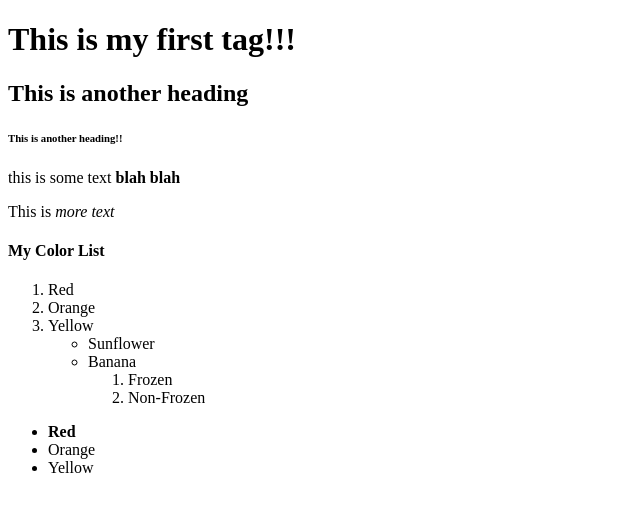
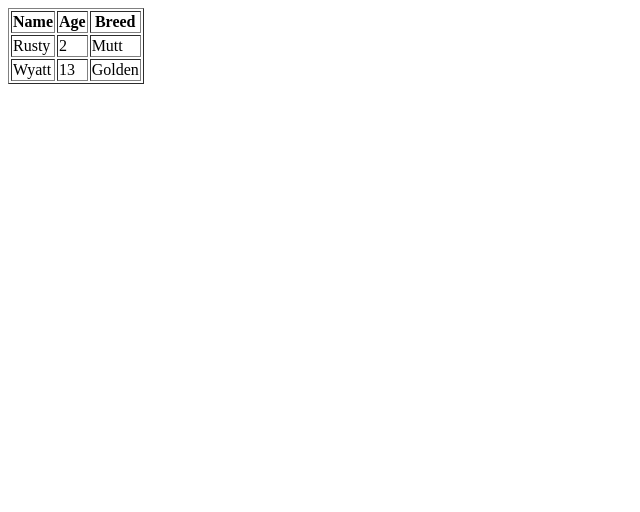
Before and after one commit to MitchSchrec/The-Web-Developer-Bootcamp, a plain HTML site: page firstpage.html in a window 1280 px wide. Shown: the whole page, without its empty margins (0-640 px from the left). Drawn offline with Linux system fonts and the light colour scheme.

Commit message:
S4L29L HTML Tables

```diff
--- a/firstpage.html
+++ b/firstpage.html
@@ -8,34 +8,57 @@
 	<title>My first page</title>
 </head>
 <body>
-	<h1>This is my first tag!!!</h1>
-	<h2>This is another heading</h2>
-	<h6>This is another heading!!</h6>
+	<!--<h1>This is my first tag!!!</h1>-->
+	<!--<h2>This is another heading</h2>-->
+	<!--<h6>This is another heading!!</h6>-->
 
-	<p>this is some text <strong>blah blah</strong></p>
-	<p>This is <em>more text</em></p>
+	<!--<p>this is some text <strong>blah blah</strong></p>-->
+	<!--<p>This is <em>more text</em></p>-->
 
-	<h4>My Color List</h4>
-	<ol>
-		<li>Red</li>
-		<li>Orange</li>
-		<li>Yellow
-			<ul>
-				<li>Sunflower</li>
-				<li>Banana
-					<ol>
-						<li>Frozen</li>
-						<li>Non-Frozen</li>
-					</ol>
-				</li>
-			</ul>
-		</li>
-	</ol>
+	<!--<h4>My Color List</h4>-->
+	<!--<ol>-->
+		<!--<li>Red</li>-->
+		<!--<li>Orange</li>-->
+		<!--<li>Yellow-->
+			<!--<ul>-->
+				<!--<li>Sunflower</li>-->
+				<!--<li>Banana-->
+					<!--<ol>-->
+						<!--<li>Frozen</li>-->
+						<!--<li>Non-Frozen</li>-->
+					<!--</ol>-->
+				<!--</li>-->
+			<!--</ul>-->
+		<!--</li>-->
+	<!--</ol>-->
 
-	<ul>
-		<li><strong>Red</strong></li>
-		<li>Orange</li>
-		<li>Yellow</li>
-	</ul>
+	<!--<ul>-->
+		<!--<li><strong>Red</strong></li>-->
+		<!--<li>Orange</li>-->
+		<!--<li>Yellow</li>-->
+	<!--</ul>-->
+
+<table border="1">
+	<thead>
+	<tr>
+		<th>Name</th>
+		<th>Age</th>
+		<th>Breed</th>
+	</tr>
+	</thead>
+	<tbody>
+		<tr>
+			<td>Rusty</td>
+			<td>2</td>
+			<td>Mutt</td>
+		</tr>
+		<tr>
+			<td>Wyatt</td>
+			<td>13</td>
+			<td>Golden</td>
+		</tr>
+	</tbody>
+</table>
+
 </body>
 </html>
```
